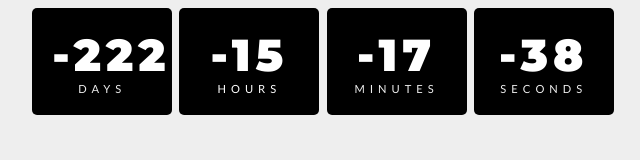
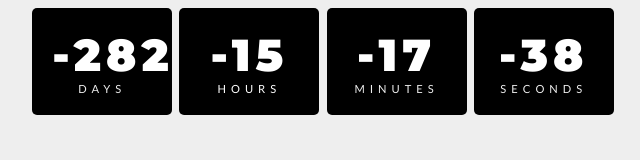
Before and after one commit to Kunnar11/notion_widget, a plain HTML site: page index.html in a window 1280 px wide. Shown: the full height of the page, 317-957 px from the left. Drawn offline with Linux system fonts and the light colour scheme.

Commit message:
Update index.html

```diff
--- a/index.html
+++ b/index.html
@@ -103,7 +103,7 @@ body{
 </body>
 <script>
     const year = new Date().getFullYear();
-const myDate = new Date('Mar 27, 2024 00:00:00');
+const myDate = new Date('Jan 27, 2024 00:00:00');
 console.log(myDate);
 
 // countdown
```
